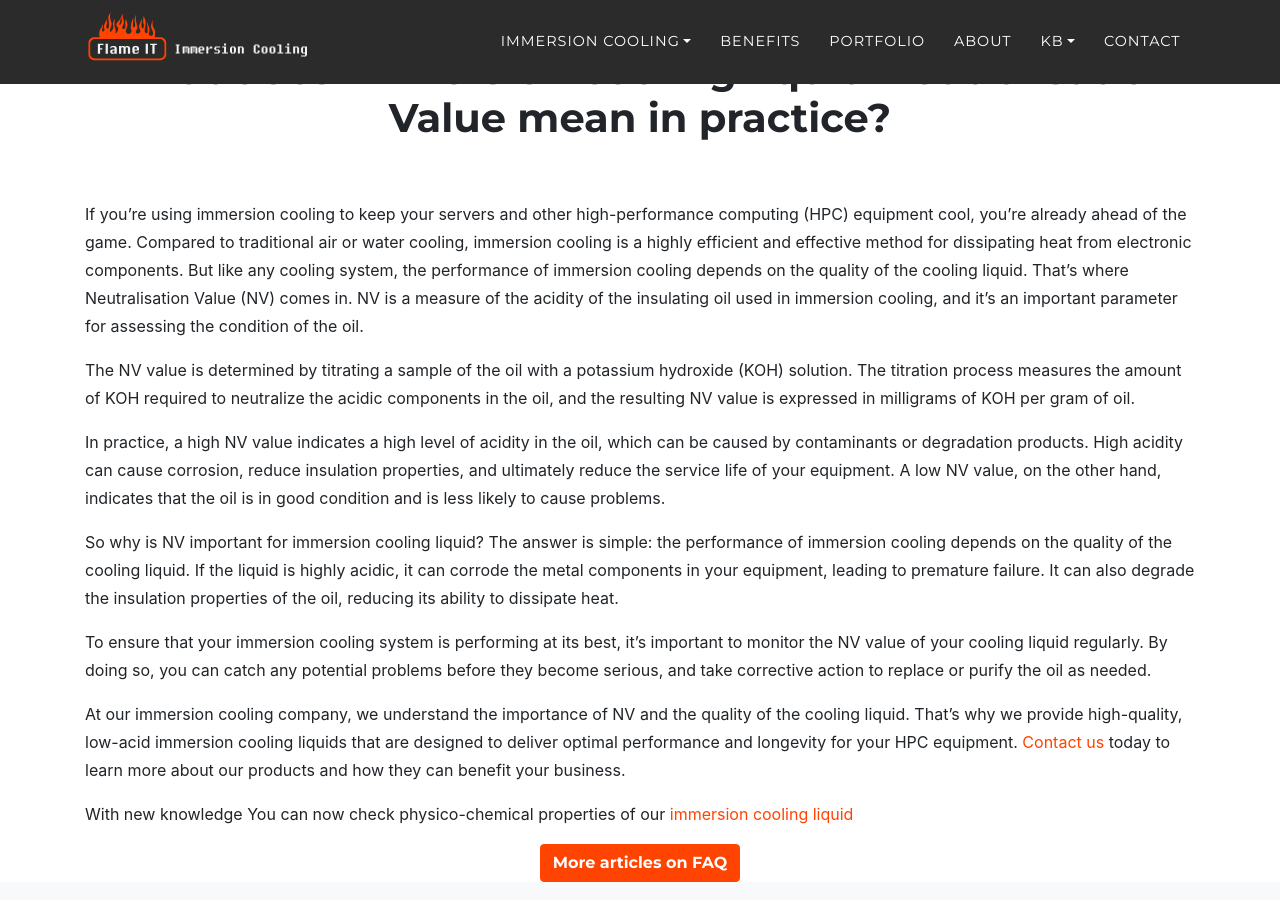
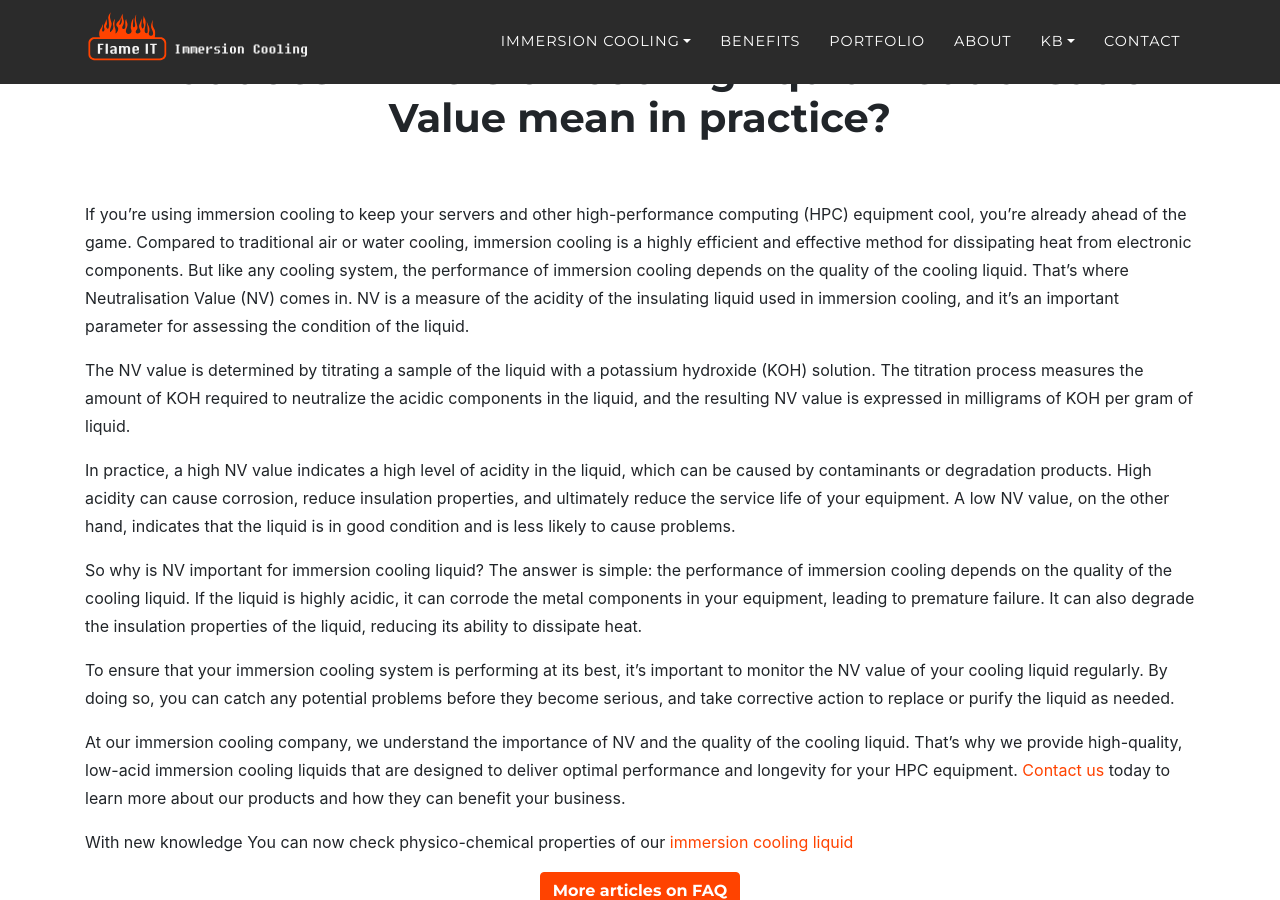
Before and after one commit to flameit-os/flameit.io, a Jekyll site: the page built from kb/faq/_posts/2023-02-18-what-does-immersion-cooling-neutralisation-value-mean-in-practice.md, in a window 1280 px wide and 900 px high, scrolled down 248 px. Built offline with Jekyll 4.4.1, drawn with Linux system fonts in a browser that asks for light colours; some web fonts are replaced.

Commit message:
Update 2023-02-18-what-does-immersion-cooling-neutralisation-value-mean-in-practice.md
SEO optimization

```diff
--- a/kb/faq/_posts/2023-02-18-what-does-immersion-cooling-neutralisation-value-mean-in-practice.md
+++ b/kb/faq/_posts/2023-02-18-what-does-immersion-cooling-neutralisation-value-mean-in-practice.md
@@ -8,15 +8,15 @@ icon: "icons/faq.png"
 ---
 If you're using immersion cooling to keep your servers and other high-performance computing (HPC) equipment cool, you're already ahead of the game. Compared to traditional air or water cooling, immersion cooling is a highly efficient and effective method for dissipating heat from electronic components.
 <!--more-->
-But like any cooling system, the performance of immersion cooling depends on the quality of the cooling liquid. That's where Neutralisation Value (NV) comes in. NV is a measure of the acidity of the insulating oil used in immersion cooling, and it's an important parameter for assessing the condition of the oil.
+But like any cooling system, the performance of immersion cooling depends on the quality of the cooling liquid. That's where Neutralisation Value (NV) comes in. NV is a measure of the acidity of the insulating liquid used in immersion cooling, and it's an important parameter for assessing the condition of the liquid.
 
-The NV value is determined by titrating a sample of the oil with a potassium hydroxide (KOH) solution. The titration process measures the amount of KOH required to neutralize the acidic components in the oil, and the resulting NV value is expressed in milligrams of KOH per gram of oil.
+The NV value is determined by titrating a sample of the liquid with a potassium hydroxide (KOH) solution. The titration process measures the amount of KOH required to neutralize the acidic components in the liquid, and the resulting NV value is expressed in milligrams of KOH per gram of liquid.
 
-In practice, a high NV value indicates a high level of acidity in the oil, which can be caused by contaminants or degradation products. High acidity can cause corrosion, reduce insulation properties, and ultimately reduce the service life of your equipment. A low NV value, on the other hand, indicates that the oil is in good condition and is less likely to cause problems.
+In practice, a high NV value indicates a high level of acidity in the liquid, which can be caused by contaminants or degradation products. High acidity can cause corrosion, reduce insulation properties, and ultimately reduce the service life of your equipment. A low NV value, on the other hand, indicates that the liquid is in good condition and is less likely to cause problems.
 
-So why is NV important for immersion cooling liquid? The answer is simple: the performance of immersion cooling depends on the quality of the cooling liquid. If the liquid is highly acidic, it can corrode the metal components in your equipment, leading to premature failure. It can also degrade the insulation properties of the oil, reducing its ability to dissipate heat.
+So why is NV important for immersion cooling liquid? The answer is simple: the performance of immersion cooling depends on the quality of the cooling liquid. If the liquid is highly acidic, it can corrode the metal components in your equipment, leading to premature failure. It can also degrade the insulation properties of the liquid, reducing its ability to dissipate heat.
 
-To ensure that your immersion cooling system is performing at its best, it's important to monitor the NV value of your cooling liquid regularly. By doing so, you can catch any potential problems before they become serious, and take corrective action to replace or purify the oil as needed.
+To ensure that your immersion cooling system is performing at its best, it's important to monitor the NV value of your cooling liquid regularly. By doing so, you can catch any potential problems before they become serious, and take corrective action to replace or purify the liquid as needed.
 
 At our immersion cooling company, we understand the importance of NV and the quality of the cooling liquid. That's why we provide high-quality, low-acid immersion cooling liquids that are designed to deliver optimal performance and longevity for your HPC equipment. [Contact us]({{ site.baseurl }}/contact)  today to learn more about our products and how they can benefit your business.
 
```
